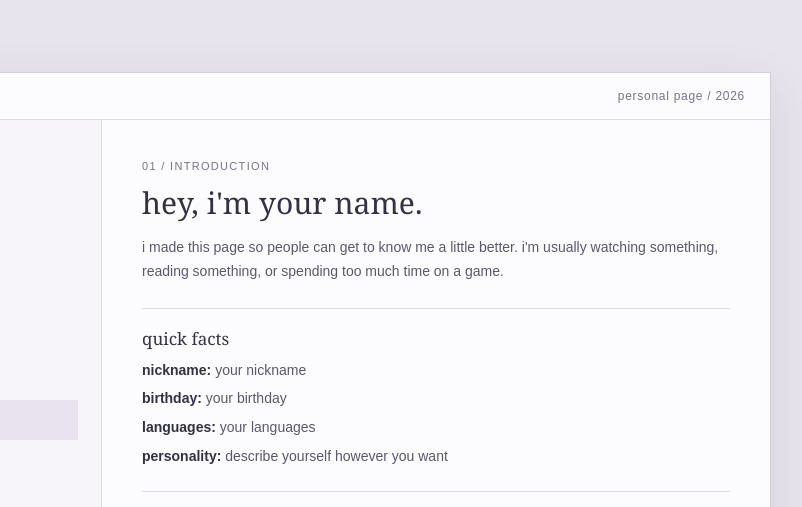
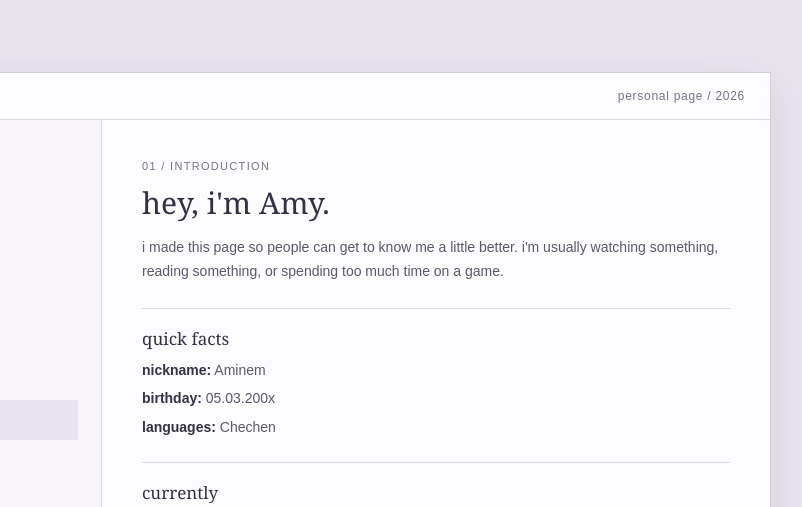
Before and after one commit to ButterflyAmy/me, a plain HTML site: page index.html in a window 1280 px wide. Shown: the top 507 px of the page, 329-1131 px from the left. Drawn offline with Linux system fonts and the light colour scheme.

Commit message:
Update index.html

```diff
--- a/index.html
+++ b/index.html
@@ -41,7 +41,7 @@
 
         <section class="page active" id="home">
           <p class="overline">01 / introduction</p>
-          <h2>hey, i'm your name.</h2>
+          <h2>hey, i'm Amy.</h2>
           <p>
             i made this page so people can get to know me a little better.
             i'm usually watching something, reading something, or spending
@@ -50,10 +50,9 @@
 
           <div class="card">
             <h3>quick facts</h3>
-            <p><b>nickname:</b> your nickname</p>
-            <p><b>birthday:</b> your birthday</p>
-            <p><b>languages:</b> your languages</p>
-            <p><b>personality:</b> describe yourself however you want</p>
+            <p><b>nickname:</b> Aminem</p>
+            <p><b>birthday:</b> 05.03.200x</p>
+            <p><b>languages:</b> Chechen</p>
           </div>
 
           <div class="card">
@@ -68,16 +67,16 @@
         <section class="page" id="movies" hidden>
           <p class="overline">02 / watchlist</p>
           <h2>movies & shows</h2>
-          <p>some things i watched and ended up loving.</p>
+          <p>I don't really watch movies, but here are some I loved</p>
 
           <div class="card">
             <h3>favorite movies</h3>
-            <p>movie one / movie two / movie three</p>
+            <p> / ghibli movies / Star Wars</p>
           </div>
 
           <div class="card">
             <h3>favorite shows</h3>
-            <p>show one / show two / show three</p>
+            <p>Gokusen / Alice in Borderland / show three</p>
           </div>
 
           <div class="card">
```
